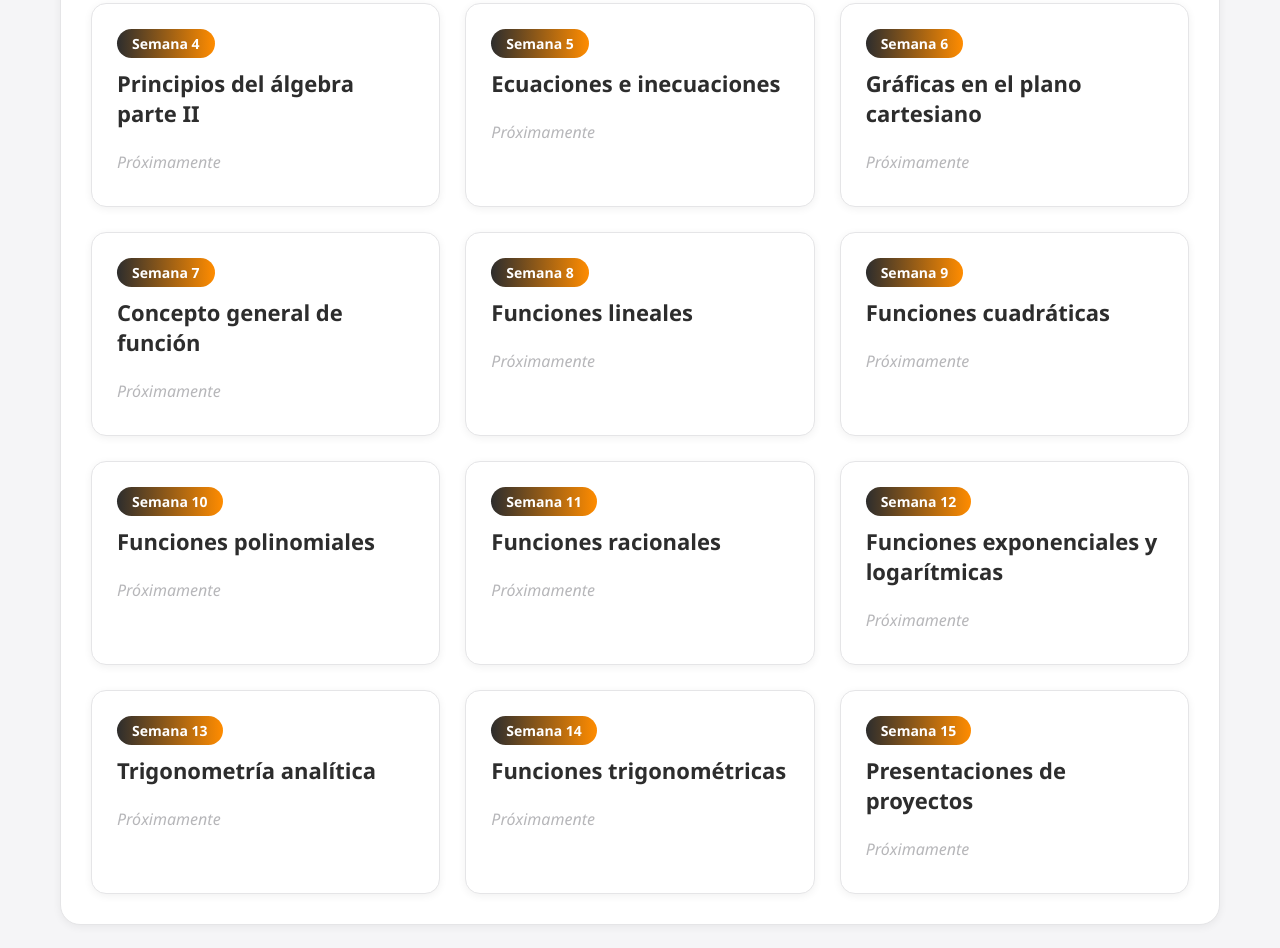
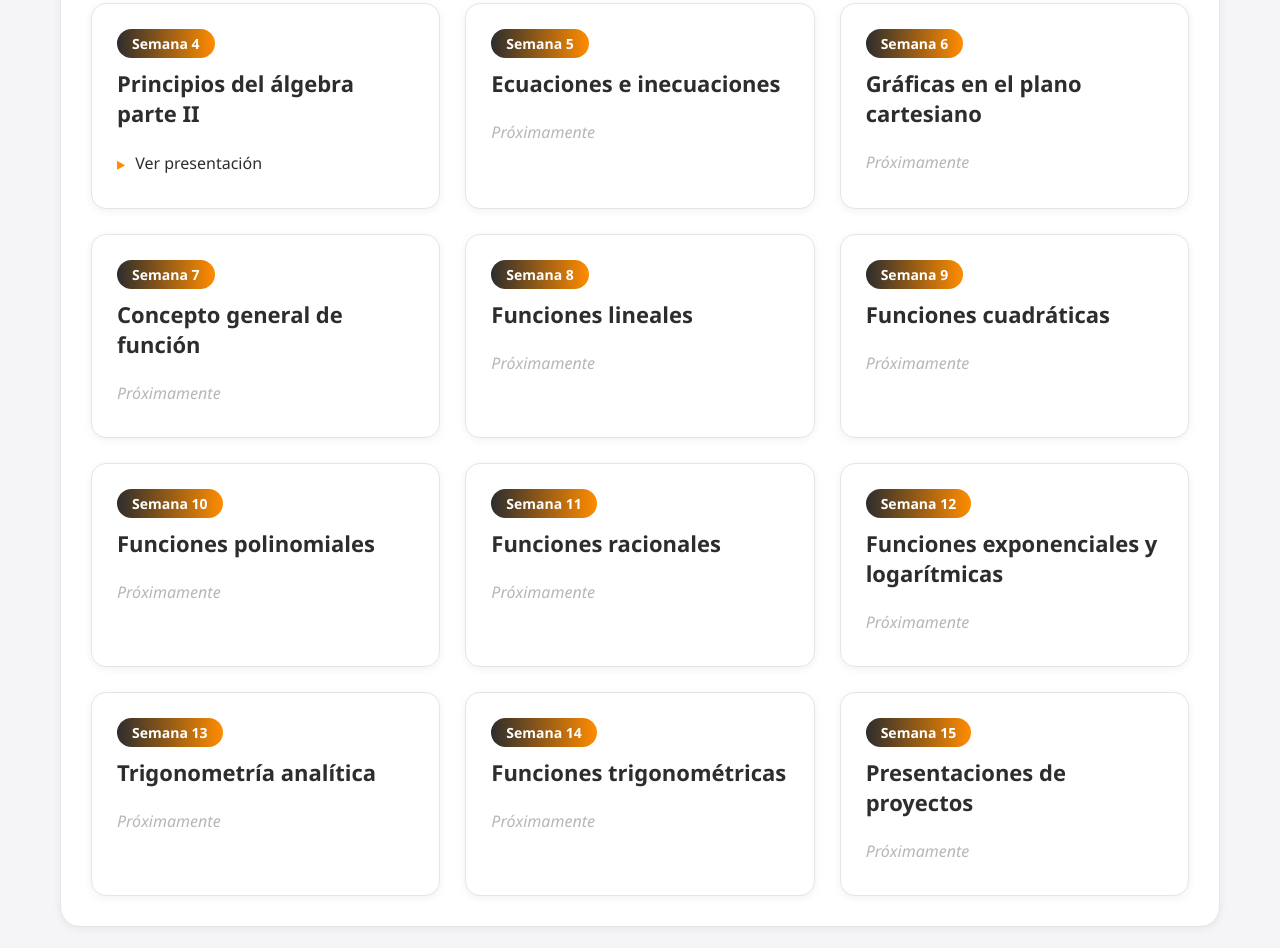
Before and after one commit to JordyAB00/curso-mate-ciencia-datos, a plain HTML site: page index.html in a window 1280 px wide. Shown: the part 996-1944 px from the top of the page. Drawn offline with Linux system fonts and the light colour scheme.

Commit message:
Update index.html

```diff
--- a/index.html
+++ b/index.html
@@ -284,7 +284,7 @@
                     <div class="week-number">Semana 4</div>
                     <h3>Principios del álgebra parte II</h3>
                     <ul>
-                        <li><span class="coming-soon">Próximamente</span></li>
+                        <li><a href="presentaciones/semana-04/algebra2.html" class="available">Ver presentación</a></li>
                     </ul>
                 </div>
 
```
